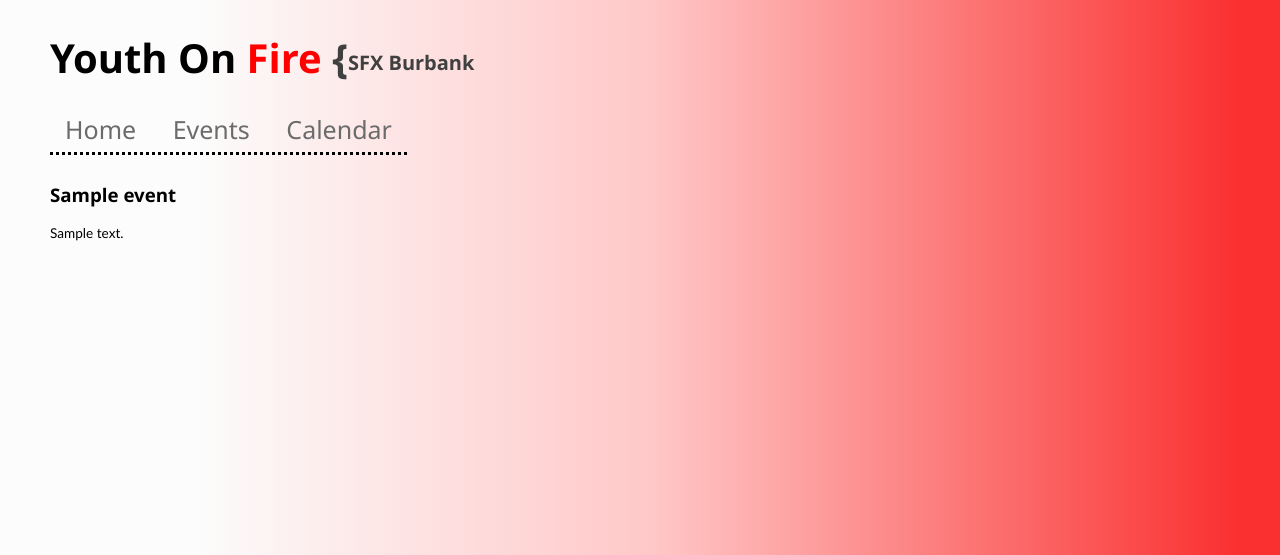
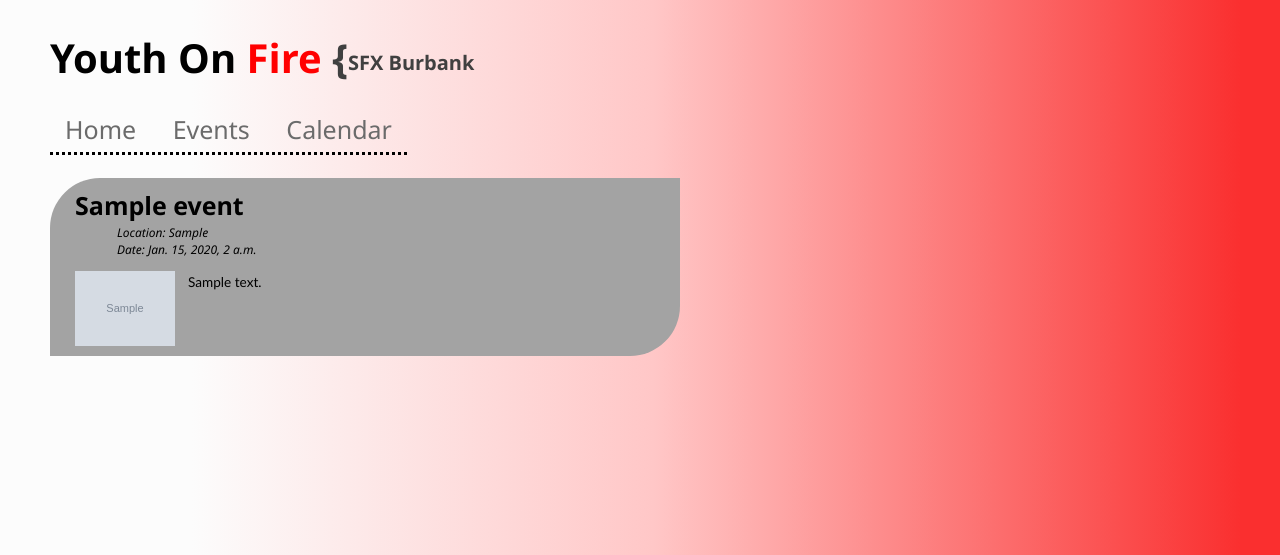
Before and after one commit to john-luke-laue/YouthOnFire-SFX, a Django app: template YouthOnFire/main/templates/main/events.html in a window 1280 px wide. Shown: the top 555 px of the page. Run offline with Django 3.2, Linux system fonts and the light colour scheme; the template is opened without the code that fills it: values that come from a table or form of the project are taken from there, others are empty; tables that the repository leaves empty hold one stand-in row (values such as "Sample post"); grey boxes marked "Sample" are stand-in pictures; parts of the project's set-up code (start-up, migrations or seed data) failed here and were passed over.

Commit message:
refined the events page, just installed and put a hello world example for dajaxice

```diff
--- a/YouthOnFire/YouthOnFire/urls.py
+++ b/YouthOnFire/YouthOnFire/urls.py
@@ -5,6 +5,9 @@
 from django.contrib import admin
 admin.autodiscover()
 
+from django.contrib.staticfiles.urls import staticfiles_urlpatterns
+from dajaxice.core import dajaxice_autodiscover, dajaxice_config
+dajaxice_autodiscover()
 
 
 urlpatterns = patterns('',
@@ -12,12 +15,21 @@
     # url(r'^$', 'YouthOnFire.views.home', name='home'),
     # url(r'^YouthOnFire/', include('YouthOnFire.foo.urls')),
     url(r'^$', include('main.urls', namespace="main")),
-    url(r'^about/', 'main.views.about'),
+    url(r'^home/', 'main.views.index'),
     url(r'^events/', 'main.views.events'),
+    url(r'^calendar/', 'main.views.calendar'),
+
+    url(dajaxice_config.dajaxice_url, include('dajaxice.urls')),
 
     # Uncomment the admin/doc line below to enable admin documentation:
     url(r'^admin/doc/', include('django.contrib.admindocs.urls')),
 
+
     # Uncomment the next line to enable the admin:
     url(r'^admin/', include(admin.site.urls)),
 )
+
+
+
+
+urlpatterns += staticfiles_urlpatterns()
--- a/YouthOnFire/main/admin.py
+++ b/YouthOnFire/main/admin.py
@@ -1,5 +1,7 @@
 from django.contrib import admin
 
-from main.models import Events
+from main.models import Event
+from main.models import Email
 
-admin.site.register(Events)
+admin.site.register(Event)
+admin.site.register(Email)
--- /dev/null
+++ b/YouthOnFire/main/ajax.py
@@ -0,0 +1,6 @@
+from django.utils import simplejson
+from dajaxice.decorators import dajaxice_register
+
+@dajaxice_register
+def sayhello(request):
+    return simplejson.dumps({'message':'Hello World'})
--- a/YouthOnFire/main/models.py
+++ b/YouthOnFire/main/models.py
@@ -1,7 +1,7 @@
 from django.db import models
 
 
-class Emails(models.Model):
+class Email(models.Model):
 	email = models.CharField(max_length=50, unique=True)
 	first_name = models.CharField(max_length=50)
 	last_name = models.CharField(max_length=50)
@@ -11,9 +11,11 @@
 	def __unicode__(self):
 		return self.email
 
-class Events(models.Model):
+class Event(models.Model):
 	title = models.CharField(max_length=50)
 	description = models.CharField(max_length=8000)
+	location = models.CharField(max_length=100)
+	pictureFile = models.CharField(max_length=50)
 	event_date = models.DateTimeField()
 	date_created = models.DateTimeField(auto_now_add=True)
 
--- a/YouthOnFire/main/static/main/styles.css
+++ b/YouthOnFire/main/static/main/styles.css
@@ -332,3 +332,52 @@
 
 #slideshow .next{ background-position:right top;right:0;}
 #slideshow .next:hover{ background-position:right bottom;}
+
+
+
+
+/* most (not all) of event page styles will be here */
+
+#event_div {
+	margin: 15px 0 0 0;
+	padding: 10px 5px 10px 25px;
+
+
+	max-width: 600px;
+	overflow: hidden;
+
+	background-color: #A3A3A3;
+	-moz-border-radius-bottomright: 50px;
+	border-bottom-right-radius: 50px;
+
+	-moz-border-radius-topleft: 50px;
+	border-top-left-radius: 50px;
+
+
+
+}
+
+#event_div h3 {
+	margin: 0;
+	font-size: 25px;
+}
+
+#event_div ul {
+	margin: 2px;
+	font-size: 12px;
+	list-style-type: none;
+}
+
+#event_div_content {
+	padding: 11px 10px 5px 0;
+}
+
+#event_div_content p {
+	margin: 3px;
+}
+
+#event_div_content img {
+	padding-right: 13px;
+}
+
+/* end event styles */
--- a/YouthOnFire/main/templates/main/about.html
+++ b/YouthOnFire/main/templates/main/about.html
@@ -25,7 +25,7 @@
 <div style="overflow: auto; width: 500px">
 	<nav>
 		<ul>
-      		<li><a href="/">Home</a></li>
+      		<li><a href="/home">Home</a></li>
       		<!--<li><a href="/about">About Us</a></li>-->
       		<li><a href="/events">Events</a></li>
       		<li><a href="/calendar">Calendar</a></li>
--- a/YouthOnFire/main/templates/main/events.html
+++ b/YouthOnFire/main/templates/main/events.html
@@ -25,7 +25,7 @@
 <div style="overflow: auto; width: 500px">
 	<nav>
 		<ul>
-      		<li><a href="/">Home</a></li>
+      		<li><a href="/home">Home</a></li>
       		<!--<li><a href="/about">About Us</a></li>-->
       		<li><a href="/events">Events</a></li>
       		<li><a href="/calendar">Calendar</a></li>
@@ -40,9 +40,18 @@
 	<div id="events_main_content">
 		{% if latest_events_list %}
     		{% for event in latest_events_list %}
-        		<div>
+        		<div id="event_div">
         			<h3>{{ event.title }}</h3>
-        			<p>{{ event.description }}</p>
+        			<ul>
+        				<li><i>Location: {{ event.location }}</i></li>
+        				<li><i>Date: {{ event.event_date }}</i></li>
+        			</ul>
+
+        			<div id="event_div_content">
+        				<img src="{% static event.pictureFile %}" width="100" height="75" align="left"/>
+        				<p>{{ event.description }}</p>
+        			</div>
+
         		</div>
     		{% endfor %}
 
--- a/YouthOnFire/main/urls.py
+++ b/YouthOnFire/main/urls.py
@@ -1,8 +1,16 @@
-from django.conf.urls import patterns, url
+from django.conf.urls import patterns, url, include
 
 from main import views
 
+from django.contrib.staticfiles.urls import staticfiles_urlpatterns
+from dajaxice.core import dajaxice_autodiscover, dajaxice_config
+dajaxice_autodiscover()
+
 urlpatterns = patterns('',
 	url(r'^$', 'main.views.index', name='index'),
+	url(dajaxice_config.dajaxice_url, include('dajaxice.urls')),
 
 )
+
+
+urlpatterns += staticfiles_urlpatterns()
```
Also changed, not shown: YouthOnFire/YouthOnFire/settings.py (+17 -1 lines), YouthOnFire/main/templates/main/calendar.html (+7 -1 lines), YouthOnFire/main/templates/main/index.html (+9 -1 lines), YouthOnFire/main/views.py (+22 -7 lines), YouthOnFire/main/static/main/events/opgrat.jpg (added).
